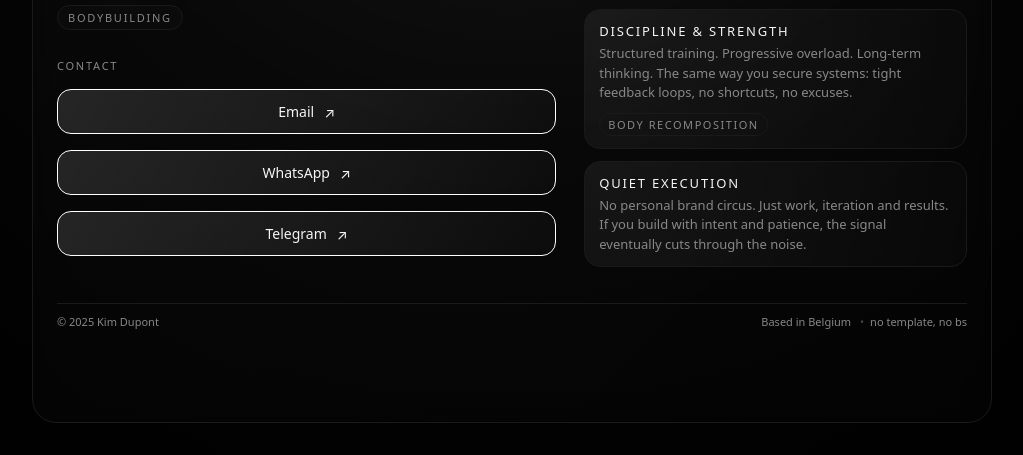
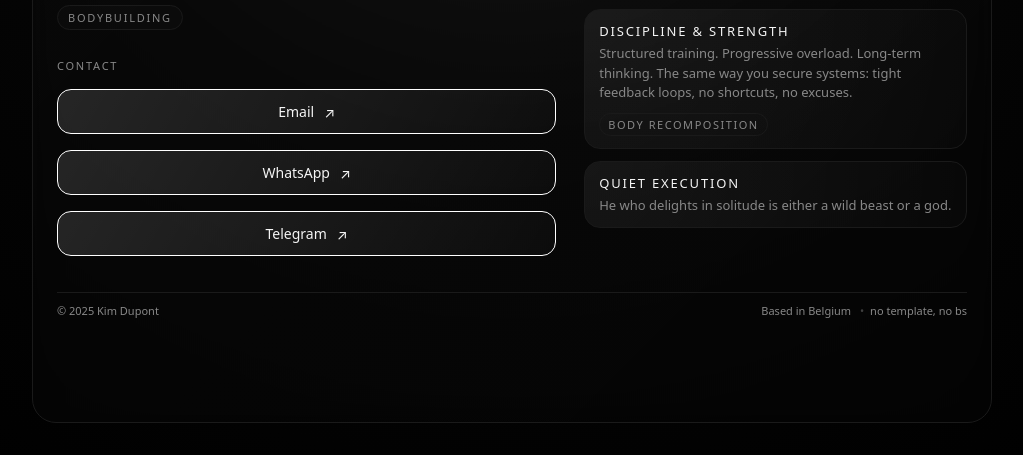
Before and after one commit to ProgrammerJim/kimdupont.com, a plain HTML site: page index.html in a window 1280 px wide. Shown: the part 345-800 px from the top of the page, without its empty margins (128-1151 px from the left). Drawn offline with Linux system fonts and the light colour scheme.

Commit message:
Update index.html

```diff
--- a/index.html
+++ b/index.html
@@ -421,8 +421,7 @@ This is just my personal page, not looking for work nor customers and not advert
             <article class="card">
               <div class="card-title">Quiet execution</div>
               <div class="card-body">
-                No personal brand circus. Just work, iteration and results. If you build with intent and patience,
-                the signal eventually cuts through the noise.
+                He who delights in solitude is either a wild beast or a god.
               </div>
             </article>
           </div>
```
